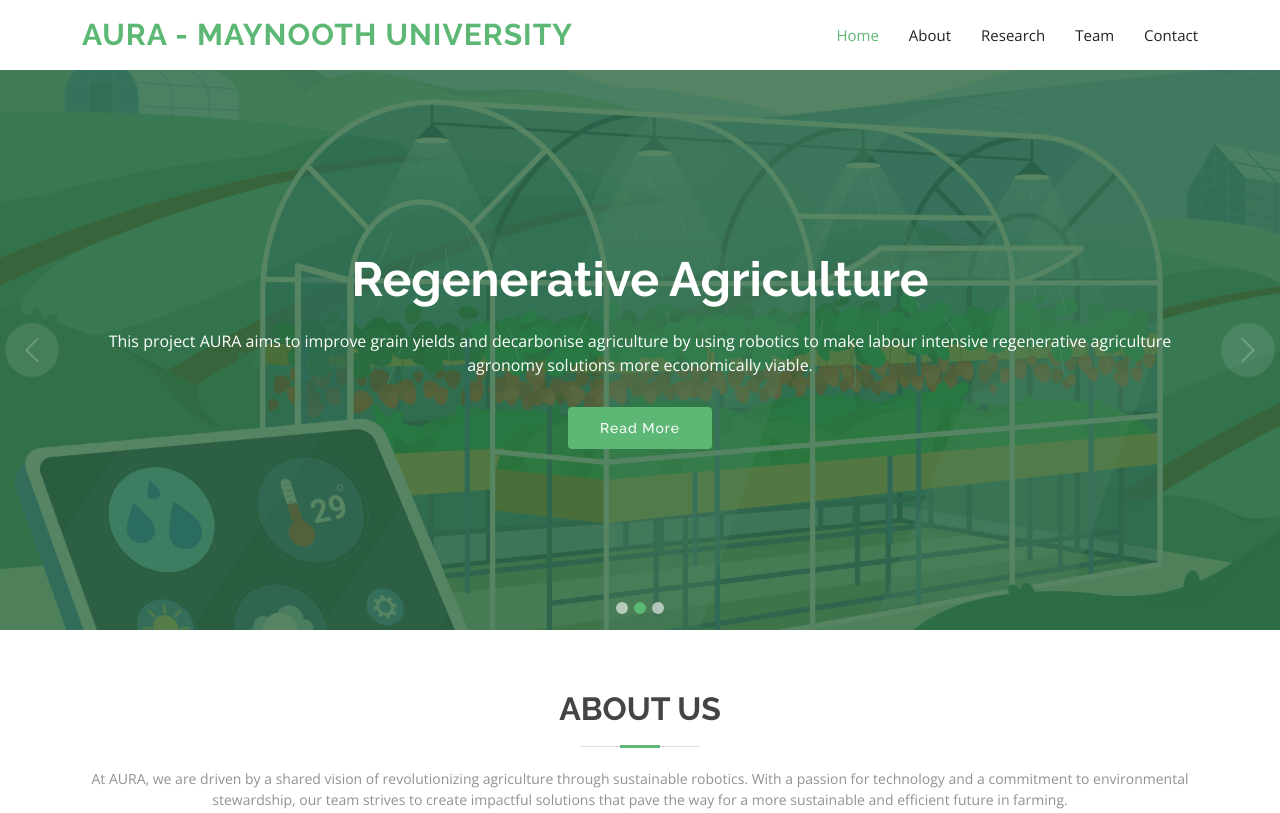
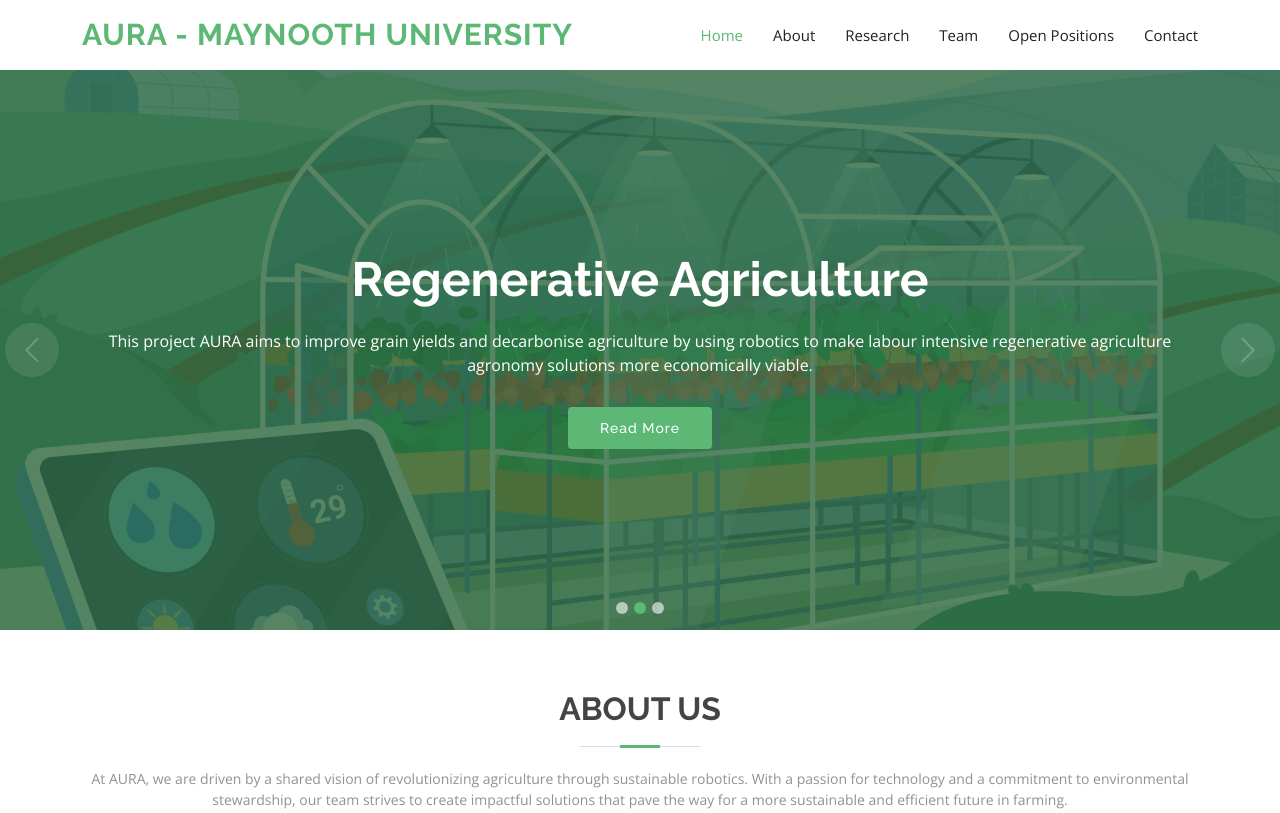
Before and after one commit to AURA-MU/AURA-MU.github.io, a plain HTML site: page index.html in a window 1280 px wide. Shown: the top 813 px of the page. Drawn offline with nearby package versions, Linux system fonts and the light colour scheme.

Commit message:
Update index.html

```diff
--- a/index.html
+++ b/index.html
@@ -47,6 +47,7 @@
           <li><a class="nav-link scrollto" href="#about">About</a></li>
           <li><a class="nav-link scrollto " href="#portfolio">Research</a></li>
           <li><a class="nav-link scrollto" href="#team">Team</a></li>
+          <li><a class="nav-link scrollto" href="open-positions.html">Open Positions</a></li>
           <li><a class="nav-link scrollto" href="#contact">Contact</a></li>
         </ul>
         <i class="bi bi-list mobile-nav-toggle"></i>
```
